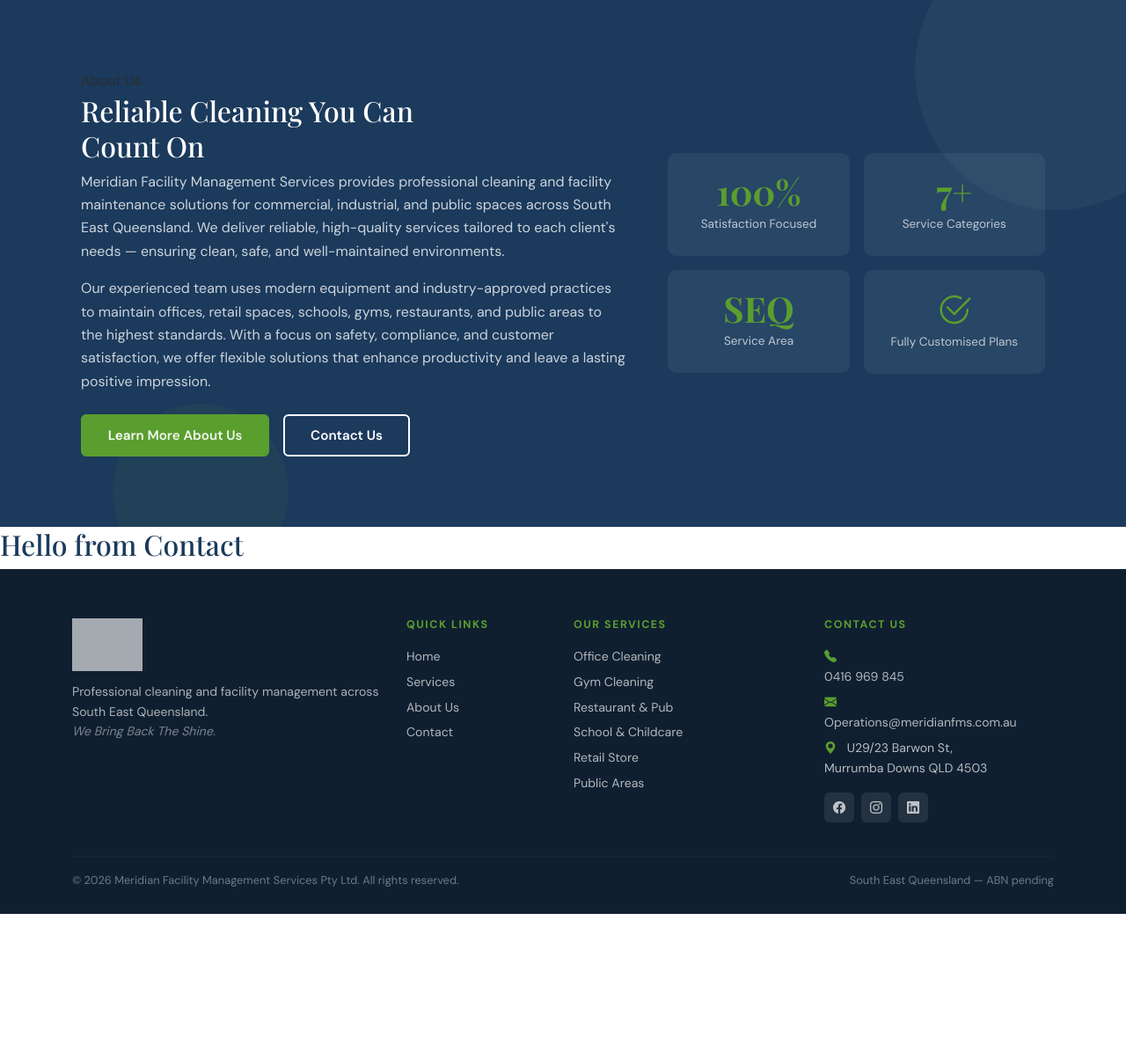
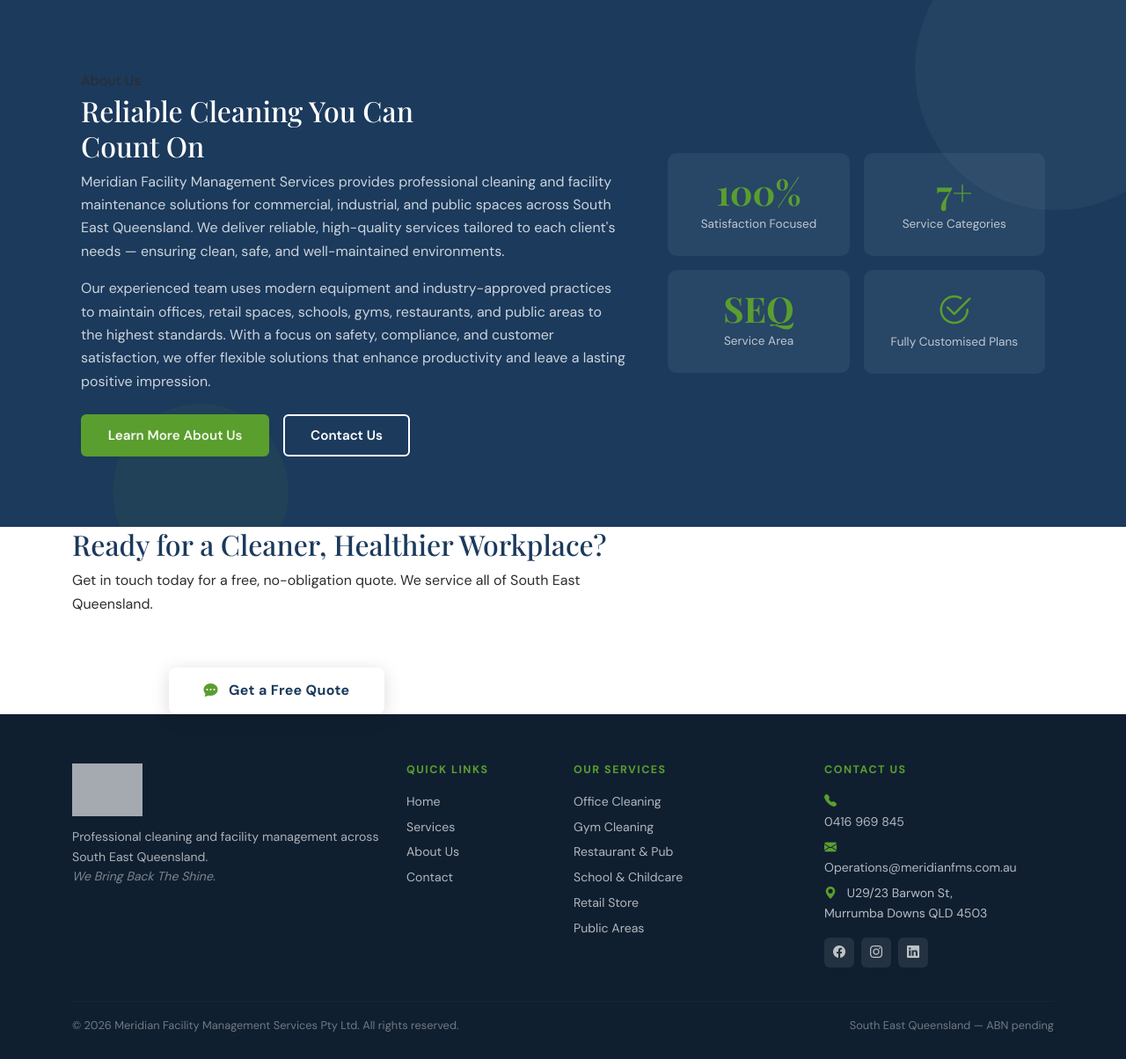
Before and after one commit to GiriPurushotam/meridian, a PHP site: page /index.php in a window 1280 px wide. Shown: the part 3488-4692 px from the top of the page at 88% size. Before the commit the page ends 4527 px from the top, so only its background shows below. Run offline with PHP 8.4, Linux system fonts and the light colour scheme; grey boxes are pictures that could not be loaded.

Commit message:
feat: add contact sections for FMS

```diff
--- a/src/templates/sections/contact-cta.php
+++ b/src/templates/sections/contact-cta.php
@@ -1,3 +1,46 @@
-<section>
-    <h2>Hello from Contact</h2>
+<section id="contact-cta">
+    <div class="container">
+        <div class="row col-lg-7 text-center text-lg-start reveal">
+            <h2>Ready for a Cleaner, Healthier Workplace?</h2>
+            <p>
+                Get in touch today for a free, no-obligation quote.
+                We service all of South East Queensland.
+            </p>
+
+            <!-- Quick contact details inline -->
+            <div class="d-flex flex-wrap justify-content-center justify-content-lg-start gap-4 mt-3">
+                <a href="tel:0416969845"
+                    style="color:rgba(255,255,255,0.9); font-weight:600; font-size:1rem;">
+                    <i class="bi bi-telephone-fill me-2"></i>0416 969 845
+                </a>
+                <a href="mailto:Operations@meridianfms.com.au"
+                    style="color:rgba(255,255,255,0.9); font-weight:600; font-size:1rem;">
+                    <i class="bi bi-envelope-fill me-2"></i>Email Us
+                </a>
+            </div>
+        </div>
+        <!-- ── Right: CTA button ───────────────────────── -->
+        <div class="col-12 col-lg-5 text-center reveal">
+            <a href="/contact"
+                style="display:inline-block;
+                          background:var(--clr-white);
+                          color:var(--clr-navy);
+                          padding:0.85rem 2.5rem;
+                          border-radius:8px;
+                          font-weight:700;
+                          font-size:1rem;
+                          letter-spacing:0.02em;
+                          box-shadow:0 4px 20px rgba(0,0,0,0.15);
+                          transition:all 0.25s ease;"
+                onmouseover="this.style.transform='translateY(-2px)'; this.style.boxShadow='0 8px 28px rgba(0,0,0,0.2)';"
+                onmouseout="this.style.transform=''; this.style.boxShadow='0 4px 20px rgba(0,0,0,0.15)';">
+                <i class="bi bi-chat-dots-fill me-2" style="color:var(--clr-green);"></i>
+                Get a Free Quote
+            </a>
+        </div>
+
+    </div><!-- End-row -->
+    </div><!-- End-container -->
 </section>
+
+<!-- End Contact-cta -->
```
